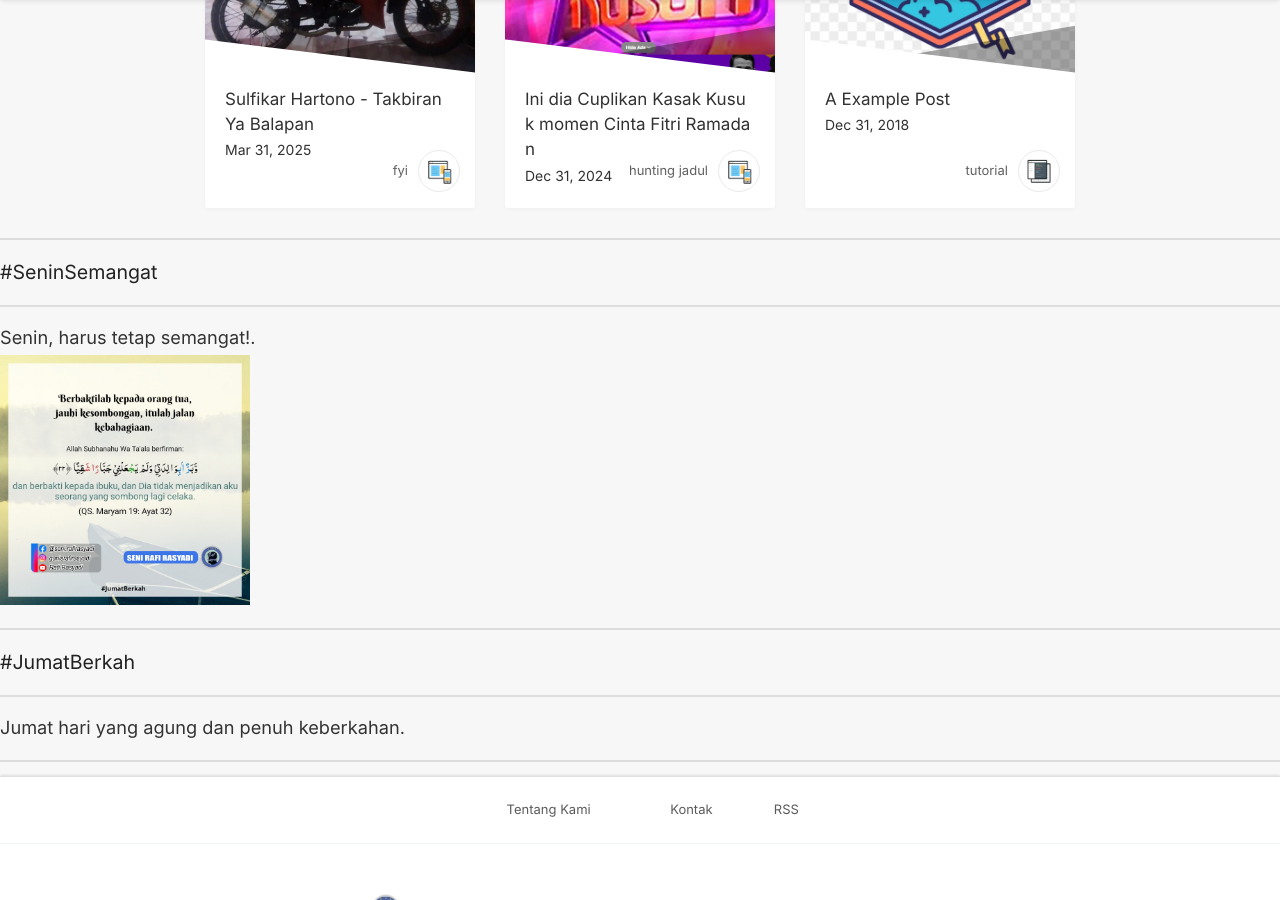
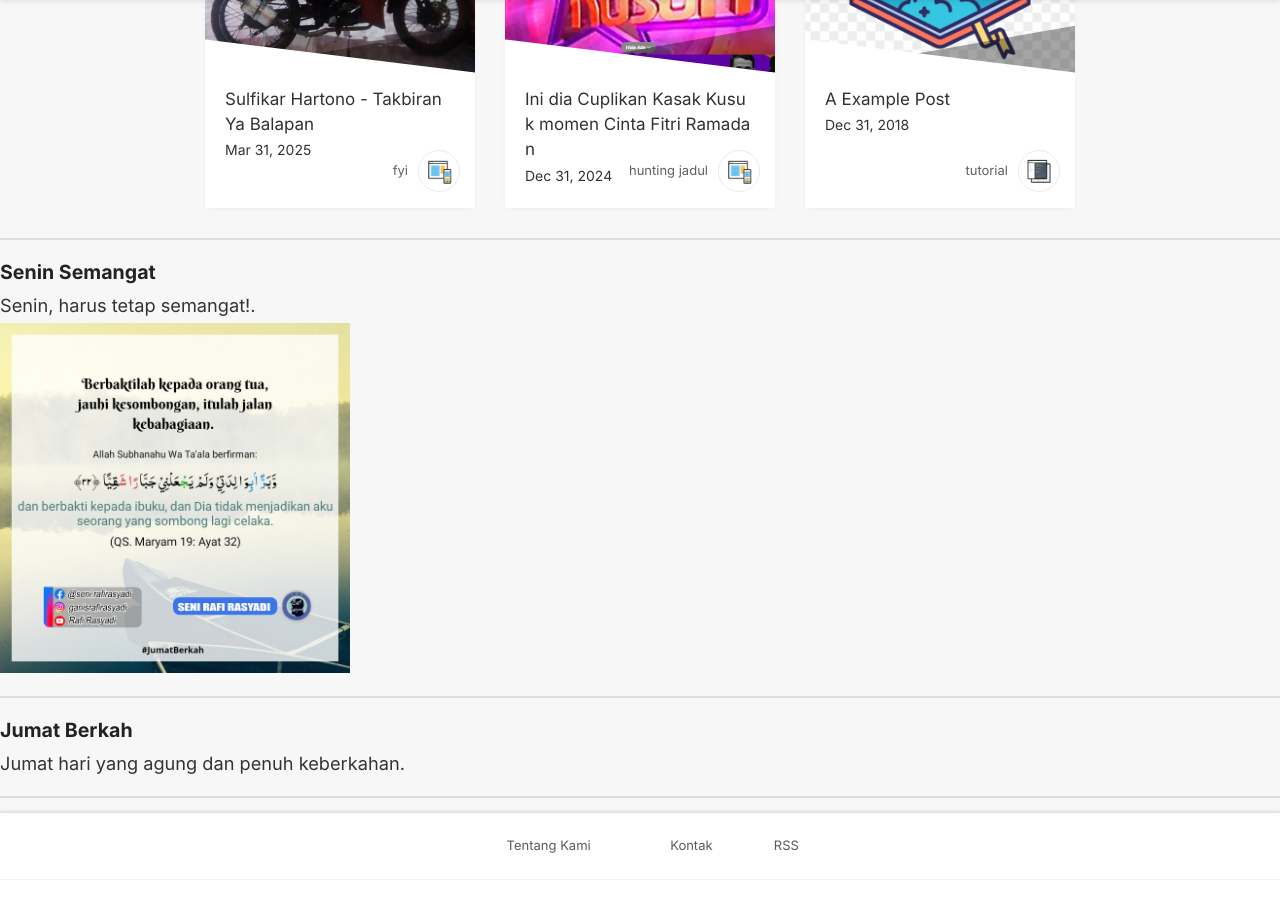
Before and after one commit to rafi-sudo/rafiart, a Jekyll site: the page built from index.html, in a window 1280 px wide and 900 px high, scrolled down 307 px. Built offline with Jekyll 4.4.1, drawn with Linux system fonts in a browser that asks for light colours; nearby versions of some CDN libraries; some web fonts are replaced; the list of posts is cut into pages by our own code; comment, search, counter and statistics services are not loaded.

Commit message:
Update subheader.html

```diff
--- a/_includes/subheader.html
+++ b/_includes/subheader.html
@@ -1,13 +1,11 @@
 <hr/>
 <body class="bg-gray-100 text-center p-10">
-    <h1 class="text-4xl font-bold text-blue-600">#SeninSemangat</h1>
-	<hr/>
+    <h1 class="text-4xl font-bold text-blue-600"><b>Senin Semangat</b></h1>
     <h2 id="SeninSemangat">Senin, harus tetap semangat!.</h2>
-	<img src="{{ '/style/image/seninsemangat/alt1.jpg' | prepend: site.baseurl }}" alt="senisemangat" width="250">
+	<img src="{{ '/style/image/seninsemangat/alt1.jpg' | prepend: site.baseurl }}" alt="senisemangat" width="350">
 	<hr/>
 	    <body class="bg-gray-100 text-center p-10">
-    <h1 class="text-4xl font-bold text-blue-600">#JumatBerkah</h1>
-	<hr/>
+    <h1 class="text-4xl font-bold text-blue-600"><b>Jumat Berkah</b></h1>
     <h2 id="JumatBerkah">Jumat hari yang agung dan penuh keberkahan.</h2>
 	<hr/>
 </body>
```
